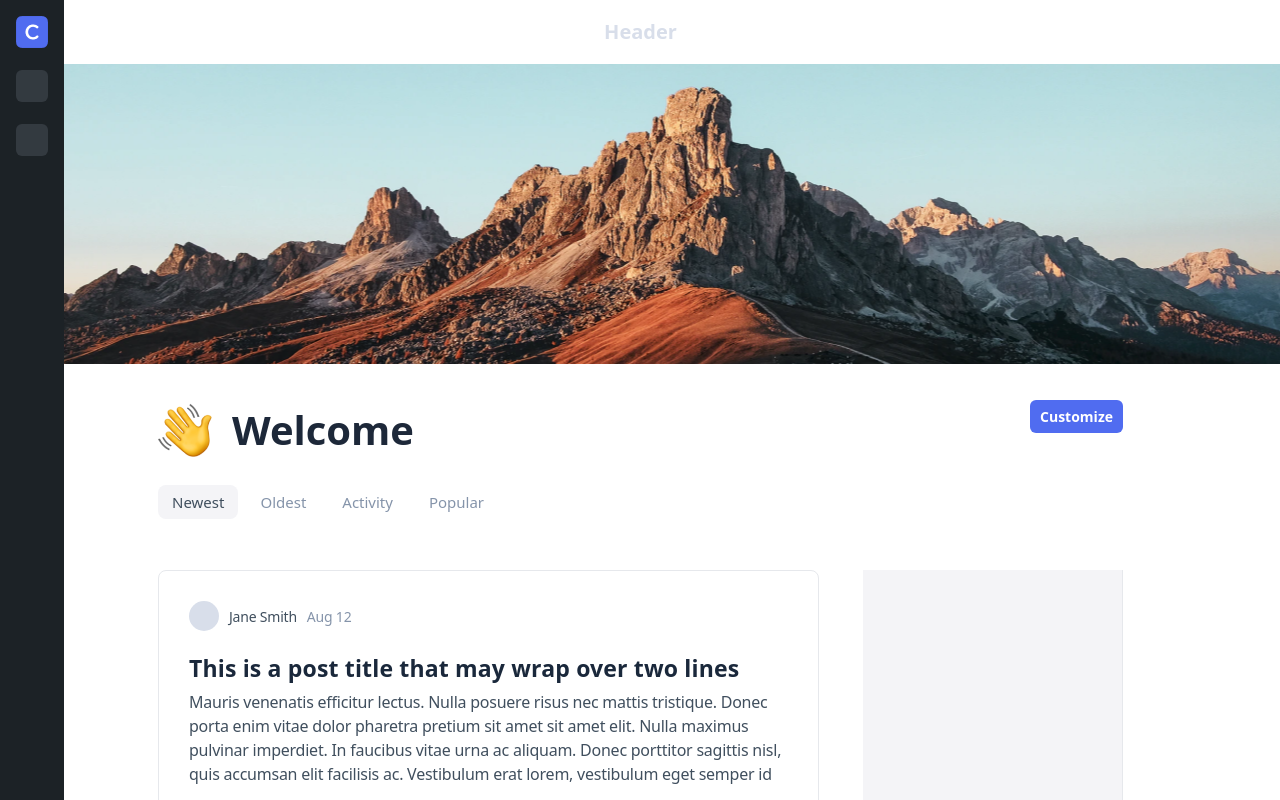
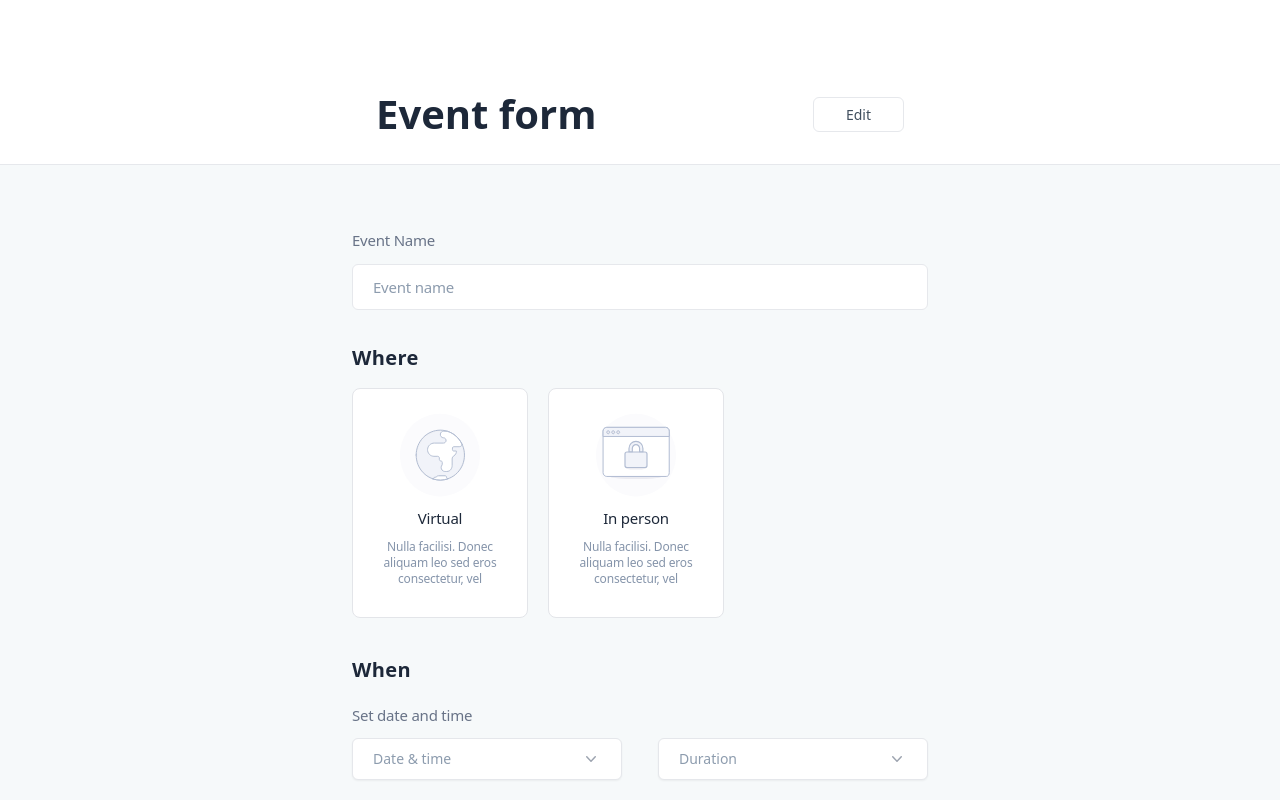
Before and after one commit to redtxai/event-form, a React (Create React App) app: page /edit in a window 1280 px wide. Shown: the top 800 px of the page. Built offline with nearby package versions, Linux system fonts and the light colour scheme.

Commit message:
Implements the routing

```diff
--- a/src/App.tsx
+++ b/src/App.tsx
@@ -1,12 +1,18 @@
+import { BrowserRouter, Route, Routes } from 'react-router-dom';
 import './App.css';
-// import CreateEditPage from './pages/create-edit/CreateEditPage';
+import CreateEditPage from './pages/create-edit/CreateEditPage';
 import LandingPage from './pages/landing-page/LandingPage';
 
-function App() {
+const App = () => {
   return (
     <main className='w-full'>
-      {/* <CreateEditPage></CreateEditPage> */}
-      <LandingPage></LandingPage>
+      <BrowserRouter>
+        <Routes>
+          <Route path="/" element={<LandingPage></LandingPage>}/>
+          <Route path="/create" element={<CreateEditPage></CreateEditPage>}/>
+          <Route path="/edit" element={<CreateEditPage></CreateEditPage>}/>
+        </Routes>
+      </BrowserRouter>
     </main>
   )
 }
--- a/src/components/datepicker/DatePicker.tsx
+++ b/src/components/datepicker/DatePicker.tsx
@@ -11,7 +11,7 @@ type DatePickerProps = {
   register?: UseFormRegister<FieldValues>
 }
 
-function DatePicker({ showDateTimeError, showDurationError, clearErrors, setValue, register }: DatePickerProps) {
+const DatePicker = ({ showDateTimeError, showDurationError, clearErrors, setValue, register }: DatePickerProps) =>{
   const [dateTimeOptions, setDateTimeOptions] = useState<OptionType[]>(generateMockDateTime())
   const [durationOptions, setDurationOptions] = useState<OptionType[]>(generateMockDurations())
 
--- a/src/components/input/Input.tsx
+++ b/src/components/input/Input.tsx
@@ -14,7 +14,7 @@ export type InputProps = {
   register?: UseFormRegister<FieldValues>
 }
 
-function Input({ id, name, placeholder, className, autoComplete, containsError, type = 'text', value, onChange, register }: InputProps) {
+const Input = ({ id, name, placeholder, className, autoComplete, containsError, type = 'text', value, onChange, register }: InputProps) => {
   return (
     <input
       type={type}
--- a/src/components/label/Label.tsx
+++ b/src/components/label/Label.tsx
@@ -5,7 +5,7 @@ type LabelProps = {
   className?: string,
 }
 
-function Label({ text, htmlFor, className }: LabelProps) {
+const Label = ({ text, htmlFor, className }: LabelProps) => {
   return (
     <label
       htmlFor={htmlFor}
--- a/src/components/title/Title.tsx
+++ b/src/components/title/Title.tsx
@@ -8,7 +8,7 @@ type TitleProps = {
   className?: string,
 }
 
-function Title({ text, type, className,  }: TitleProps) {
+const Title = ({ text, type, className,  }: TitleProps) => {
 
   const titleMap: Record<TitleType, ReactElement<HTMLHeadingElement>> = {
     large: <h1 className={`text-blue-950 font-bold text-4xl-intermediate ${className ? className : ''}`}>{text}</h1>,
```
